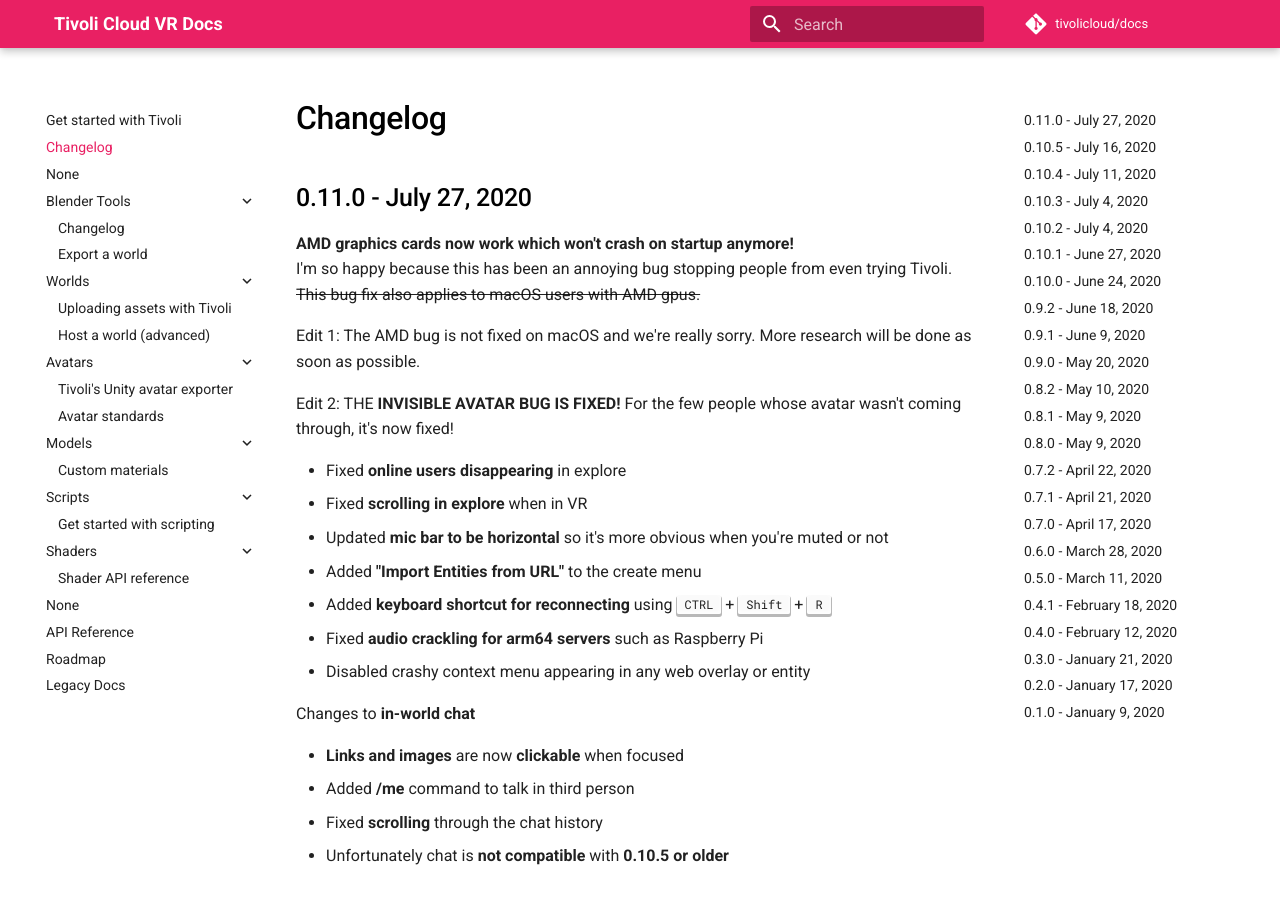
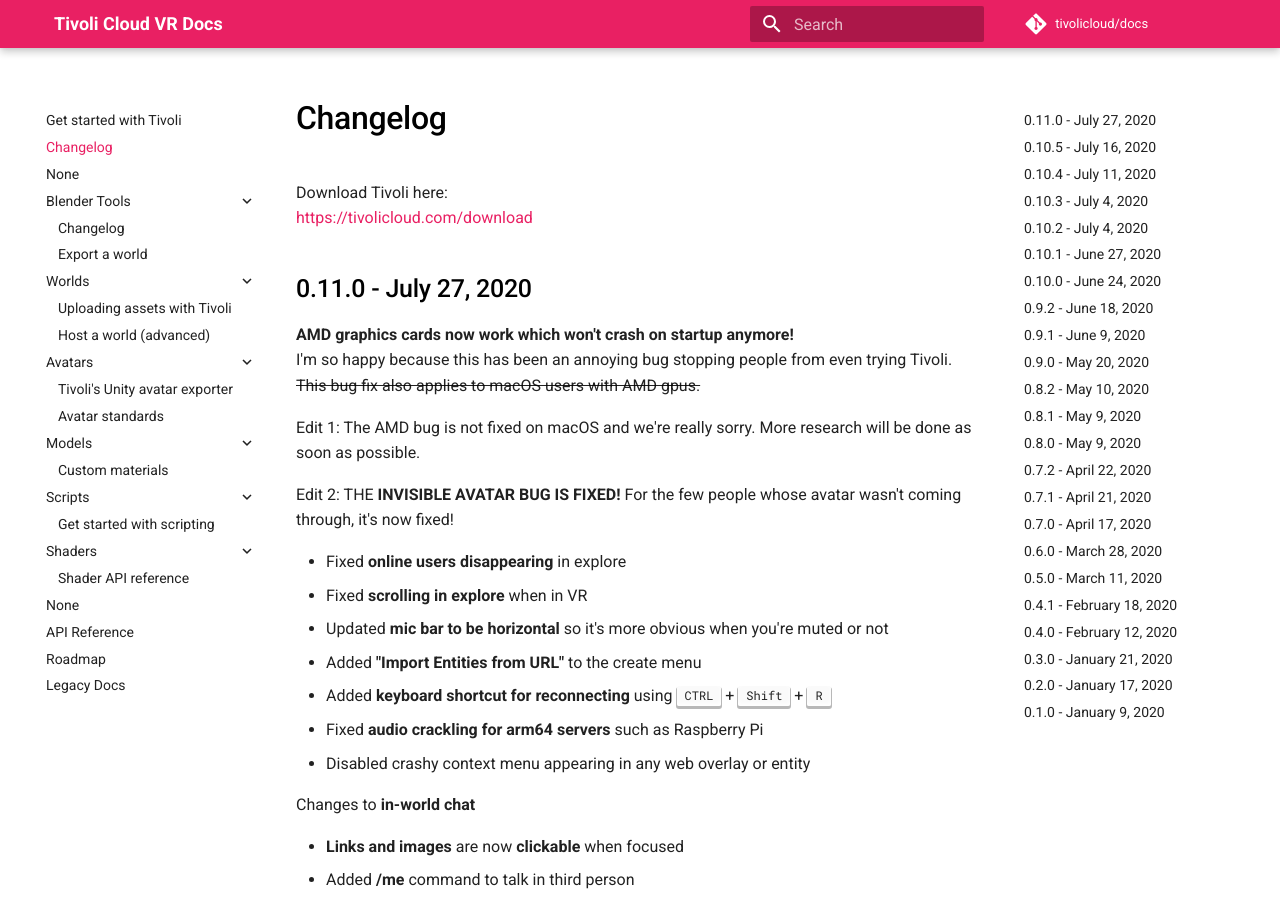
Before and after one commit to Nex-Pro/docs, an MkDocs documentation site: the page built from docs/changelog.md, in a window 1280 px wide and 900 px high. Built offline with MkDocs 1.6.1 and Material for MkDocs 9.7.7, drawn with Linux system fonts in a browser that asks for light colours.

Commit message:
Updated the changelog to include a download link

```diff
--- a/docs/changelog.md
+++ b/docs/changelog.md
@@ -1,4 +1,8 @@
 # Changelog
+
+Download Tivoli here:
+<br>
+[https://tivolicloud.com/download](https://tivolicloud.com/download)
 
 ## 0.11.0 - July 27, 2020
 
```
